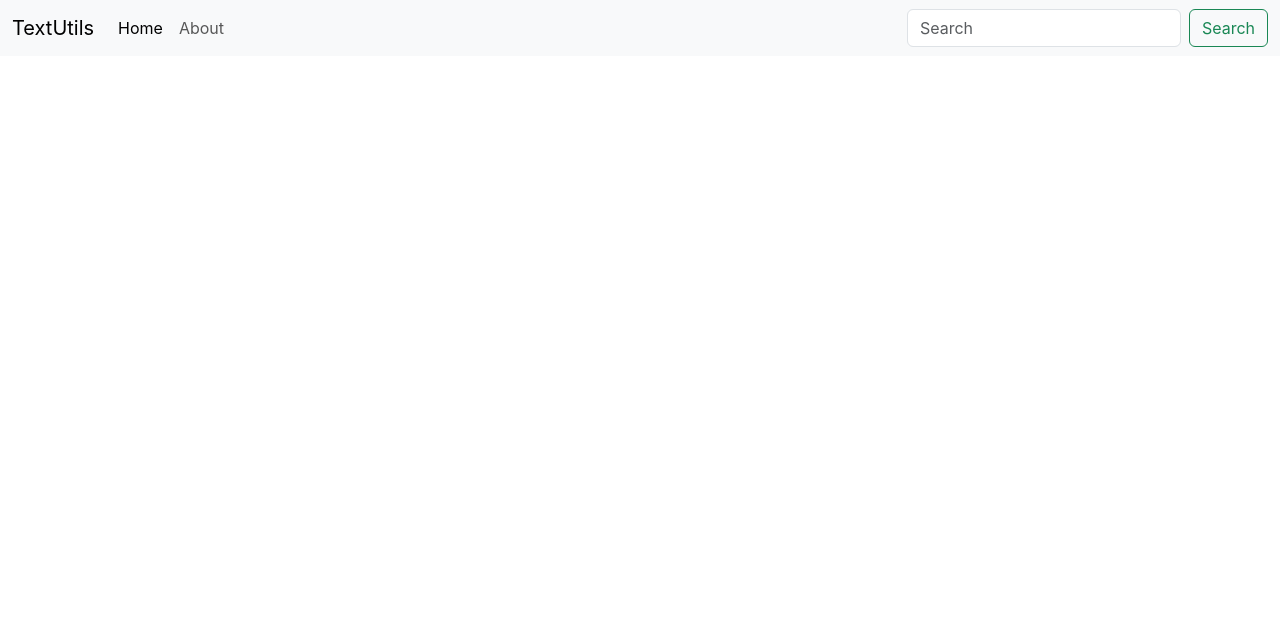
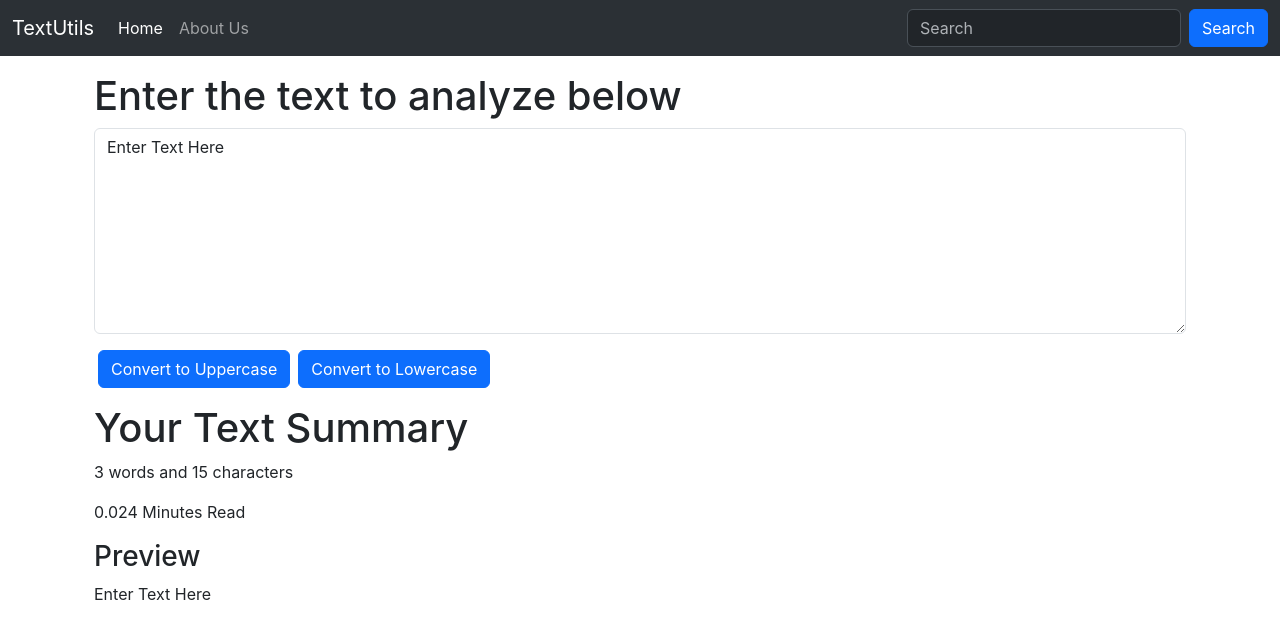
Before and after one commit to girijachachada/TextWiz, a React (Create React App) app: page /about in a window 1280 px wide. Shown: the top 638 px of the page. Built offline with nearby package versions, Linux system fonts and the light colour scheme.

Commit message:
Updated TextForm

```diff
--- a/src/App.js
+++ b/src/App.js
@@ -1,29 +1,13 @@
-import './App.css';
+import "./App.css";
+import Navbar from "./components/Navbar";
+import TextForm from "./components/TextForm";
 function App() {
   return (
     <>
-    <nav className="navbar navbar-expand-lg bg-body-tertiary">
-  <div className="container-fluid">
-    <a className="navbar-brand" href="/">TextUtils</a>
-    <button className="navbar-toggler" type="button" data-bs-toggle="collapse" data-bs-target="#navbarSupportedContent" aria-controls="navbarSupportedContent" aria-expanded="false" aria-label="Toggle navigation">
-      <span className="navbar-toggler-icon"></span>
-    </button>
-    <div className="collapse navbar-collapse" id="navbarSupportedContent">
-      <ul className="navbar-nav me-auto mb-2 mb-lg-0">
-        <li className="nav-item">
-          <a className="nav-link active" aria-current="page" href="/">Home</a>
-        </li>
-        <li classNameName="nav-item">
-          <a className="nav-link" href="/">About</a>
-        </li>
-      </ul>
-      <form className="d-flex" role="search">
-        <input className="form-control me-2" type="search" placeholder="Search" aria-label="Search"/>
-        <button className="btn btn-outline-success" type="submit">Search</button>
-      </form>
-    </div>
-  </div>
-</nav>
+      <Navbar title="TextUtils" aboutText="About Us"/>
+      <div className="container my-3">
+      <TextForm heading="Enter the text to analyze below"/>
+      </div>
     </>
   );
 }
--- /dev/null
+++ b/src/components/Navbar.js
@@ -0,0 +1,60 @@
+import React from 'react'
+import PropTypes from 'prop-types'
+
+export default function Navbar(props) {
+  return (
+    <nav className="navbar navbar-expand-lg bg-body-tertiary" data-bs-theme="dark">
+        <div className="container-fluid">
+          <a className="navbar-brand" href="/">
+            {props.title}
+          </a>
+          <button
+            className="navbar-toggler"
+            type="button"
+            data-bs-toggle="collapse"
+            data-bs-target="#navbarSupportedContent"
+            aria-controls="navbarSupportedContent"
+            aria-expanded="false"
+            aria-label="Toggle navigation"
+          >
+            <span className="navbar-toggler-icon"></span>
+          </button>
+          <div className="collapse navbar-collapse" id="navbarSupportedContent">
+            <ul className="navbar-nav me-auto mb-2 mb-lg-0">
+              <li className="nav-item">
+                <a className="nav-link active" aria-current="page" href="/">
+                  Home
+                </a>
+              </li>
+              <li classNameName="nav-item">
+                <a className="nav-link" href="/">
+                  {props.aboutText}
+                </a>
+              </li>
+            </ul>
+            <form className="d-flex" role="search">
+              <input
+                className="form-control me-2"
+                type="search"
+                placeholder="Search"
+                aria-label="Search"
+              />
+              <button className="btn btn-primary" type="submit">
+                Search
+              </button>
+            </form>
+          </div>
+        </div>
+      </nav>
+  )
+}
+
+Navbar.propTypes = {
+    title: PropTypes.string.isRequired,
+    aboutText: PropTypes.string.isRequired
+}
+
+Navbar.defaultProps = {
+    title: "Set Title Here",
+    aboutText: "About"
+}
--- /dev/null
+++ b/src/components/TextForm.js
@@ -0,0 +1,52 @@
+import React, { useState } from "react";
+
+export default function TextForm(props) {
+  const [text, setText] = useState("Enter Text Here");
+  //setText("New Text");
+
+  const handleUpperClick = () => {
+    //console.log("Uppercase was clicked")
+    let newText = text.toUpperCase();
+    setText(newText);
+  };
+
+  const handleOnChange = (event) => {
+    //console.log("On Change")
+    setText(event.target.value);
+  };
+
+  const handleLowerClick = () => {
+    let newText = text.toLowerCase();
+    setText(newText);
+  };
+
+  return (
+    <>
+      <div className="container my-3">
+        <h1>{props.heading}</h1>
+        <div className="mb-3">
+          <textarea
+            className="form-control"
+            id="myBox"
+            value={text}
+            onChange={handleOnChange}
+            rows="8"
+          ></textarea>
+        </div>
+        <button className="btn btn-primary mx-1" onClick={handleUpperClick}>
+          Convert to Uppercase
+        </button>
+        <button className="btn btn-primary mx-1" onClick={handleLowerClick}>
+          Convert to Lowercase
+        </button>
+      </div>
+      <div className="container my-3">
+        <h1>Your Text Summary</h1>
+        <p>{text.split(" ").length} words and {text.length} characters</p>
+        <p>{0.008*text.split(" ").length} Minutes Read</p>
+        <h3>Preview</h3>
+        <p>{text}</p>
+      </div>
+    </>
+  );
+}
```
Also changed, not shown: src/App.css (line endings or trailing spaces).
